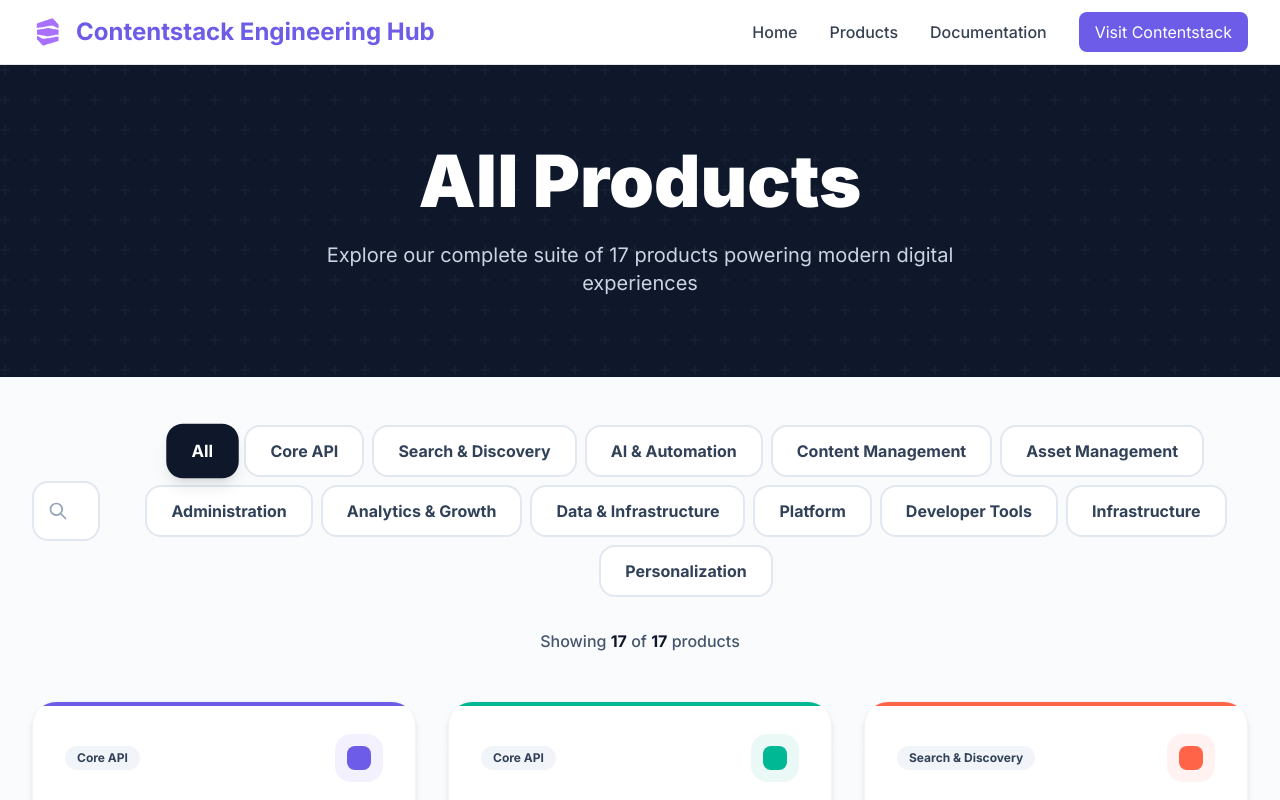
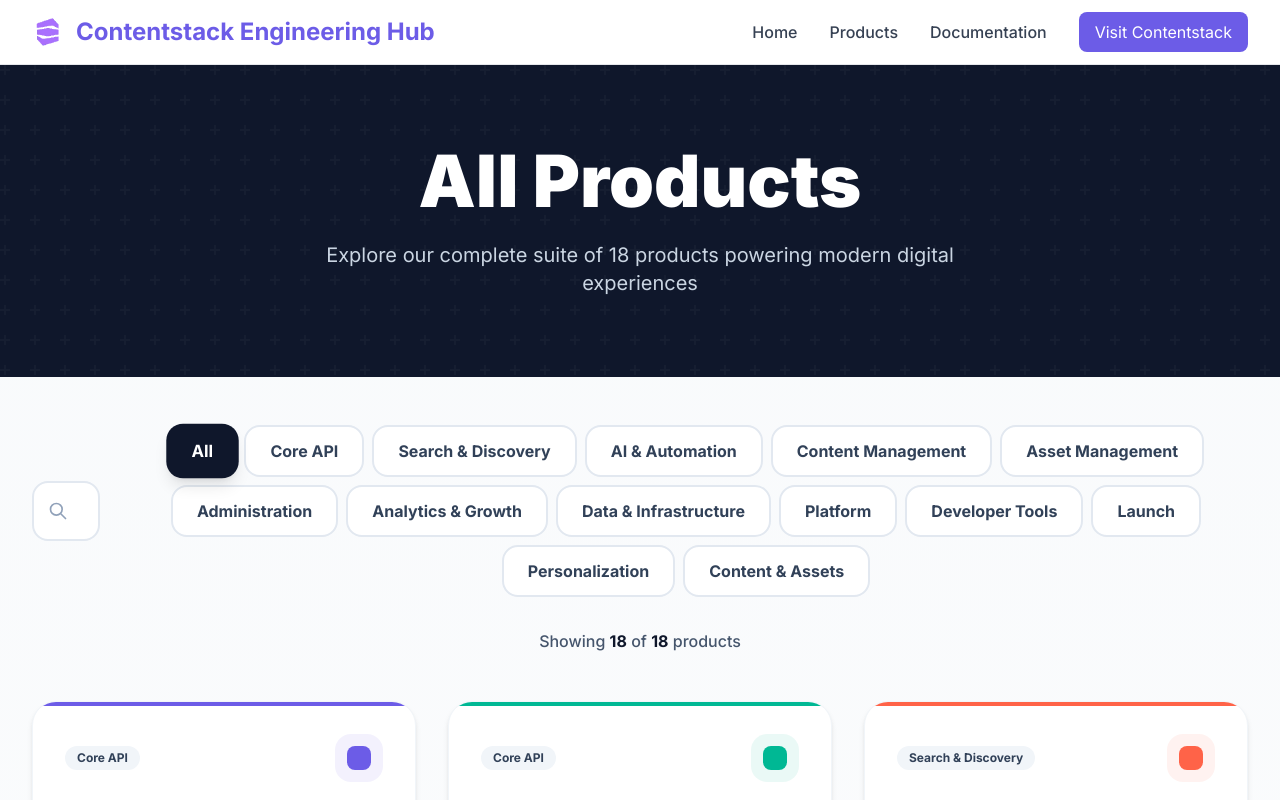
Before and after one commit to Malligarjunan/contentstackengineeringhub, a Next.js app: page /products in a window 1280 px wide. Shown: the top 800 px of the page. Built offline with nearby package versions, Linux system fonts and the light colour scheme.

Commit message:
Add Brand Kit product and reduce CTA section size
- Add new Brand Kit product with full details, team members, and tech stack
- Reduce 'Ready to dive in?' CTA section size by 44% for better proportions
- Update homepage layout with more compact footer section

```diff
--- a/data/products.ts
+++ b/data/products.ts
@@ -33,7 +33,7 @@
         technologies: ["Node.js", "TypeScript", "Express", "MongoDB", "Redis"]
       },
       {
-        category: "Infrastructure",
+        category: "Launch",
         technologies: ["AWS", "Kubernetes", "Docker", "CloudFront"]
       },
       {
@@ -1136,7 +1136,7 @@
     slug: "launch",
     shortDescription: "Front-end hosting and deployment platform with edge optimization.",
     fullDescription: "Fully integrated front-end hosting solution with automated deployments, edge optimization, and seamless integration with Contentstack CMS.",
-    category: "Infrastructure",
+    category: "Launch",
     color: "#0984E3",
     videoUrl: "https://www.youtube.com/watch?v=pXvbgVxV38U",
     techStack: [
@@ -1272,5 +1272,149 @@
         contacts: ["data-insights@contentstack.com"]
       }
     ]
+  },
+  {
+    id: "brand-kit",
+    title: "Brand Kit",
+    slug: "brand-kit",
+    shortDescription: "Centralized brand asset management and style guide platform for consistent brand experiences.",
+    fullDescription: "Brand Kit is a comprehensive digital brand management platform that centralizes brand assets, design tokens, guidelines, and resources. It ensures brand consistency across all digital touchpoints by providing teams with easy access to logos, colors, typography, components, and usage guidelines.",
+    category: "Content & Assets",
+    color: "#FF6B9D",
+    videoUrl: "https://www.youtube.com/watch?v=AHrK21gNhE4",
+    academyUrl: "https://www.contentstack.com/academy/brand-management",
+    cicdDiagramUrl: "https://whimsical.com/brand-kit-cicd",
+    observabilityDashboards: [
+      {
+        name: "Brand Kit Analytics",
+        url: "https://grafana.contentstack.com/d/brand-kit-analytics",
+        description: "Asset usage, download metrics, and engagement tracking",
+        type: "grafana"
+      },
+      {
+        name: "Brand Kit Performance",
+        url: "https://datadog.contentstack.com/dashboard/brand-kit",
+        description: "API response times and CDN performance",
+        type: "datadog"
+      }
+    ],
+    techStack: [
+      {
+        category: "Frontend",
+        technologies: ["React", "Next.js", "TypeScript", "Tailwind CSS", "Zustand"]
+      },
+      {
+        category: "Backend",
+        technologies: ["Node.js", "Express", "PostgreSQL", "Redis", "S3"]
+      },
+      {
+        category: "Design System",
+        technologies: ["Design Tokens", "Storybook", "Figma API", "Style Dictionary"]
+      },
+      {
+        category: "Testing",
+        technologies: ["Jest", "Playwright", "Chromatic", "Accessibility Testing"]
+      }
+    ],
+    architectureDiagrams: [
+      {
+        title: "Brand Asset Distribution",
+        description: "Global CDN architecture for brand asset delivery and management",
+        imageUrl: "/architecture/brand-kit-cdn.png",
+        whimsicalUrl: "https://whimsical.com/brand-kit-architecture"
+      },
+      {
+        title: "Design Token Pipeline",
+        description: "Automated token synchronization from Figma to production",
+        imageUrl: "/architecture/brand-kit-tokens.png",
+        whimsicalUrl: "https://whimsical.com/brand-kit-tokens"
+      }
+    ],
+    repositoryUrl: "https://github.com/contentstack/brand-kit",
+    localDevSetup: `
+# Prerequisites
+- Node.js 18+
+- PostgreSQL 14+
+- Redis 7+
+- AWS CLI (for S3 access)
+
+# Setup Steps
+1. Clone the repository: git clone https://github.com/contentstack/brand-kit
+2. Install dependencies: npm install
+3. Copy environment file: cp .env.example .env
+4. Configure AWS credentials for S3
+5. Setup database: npm run db:setup
+6. Seed sample brand data: npm run db:seed
+7. Start development server: npm run dev
+8. Access at http://localhost:3000
+    `,
+    cicdProcess: "GitHub Actions pipeline with automated visual regression testing, design token validation, and multi-region deployments. Includes automatic Figma sync and asset optimization.",
+    gitBranchingStrategy: "Trunk-based development with feature flags. Main branch deploys to production with automated rollback capabilities.",
+    teamMembers: [
+      {
+        name: "Sarah Chen",
+        role: "Product Lead",
+        email: "sarah.chen@contentstack.com",
+        avatar: "https://api.dicebear.com/7.x/avataaars/svg?seed=Sarah"
+      },
+      {
+        name: "David Park",
+        role: "Frontend Engineer",
+        email: "david.park@contentstack.com",
+        avatar: "https://api.dicebear.com/7.x/avataaars/svg?seed=David"
+      },
+      {
+        name: "Emma Wilson",
+        role: "Design Systems Engineer",
+        email: "emma.wilson@contentstack.com",
+        avatar: "https://api.dicebear.com/7.x/avataaars/svg?seed=Emma"
+      },
+      {
+        name: "Alex Turner",
+        role: "QA Engineer",
+        email: "alex.turner@contentstack.com",
+        avatar: "https://api.dicebear.com/7.x/avataaars/svg?seed=Alex"
+      }
+    ],
+    teamPractices: [
+      "Daily standups at 9:30 AM",
+      "Bi-weekly design system reviews",
+      "Cross-functional collaboration with design team",
+      "Accessibility-first development",
+      "Regular brand audit sessions"
+    ],
+    guidelines: [
+      "Follow WCAG 2.1 AA accessibility standards",
+      "Maintain design token documentation",
+      "Version all brand assets properly",
+      "Ensure consistent naming conventions",
+      "Optimize all assets for web delivery"
+    ],
+    testStrategies: [
+      "Visual regression testing with Chromatic",
+      "Accessibility testing with axe-core",
+      "Cross-browser compatibility testing",
+      "Performance testing for asset delivery",
+      "User acceptance testing with design team"
+    ],
+    testingTools: ["Jest", "Playwright", "Chromatic", "Lighthouse", "axe DevTools"],
+    sprintProcess: "2-week sprints with design sync in week 1 and release in week 2. Monthly brand governance reviews.",
+    dependencies: [
+      {
+        team: "DAM Team",
+        description: "Asset storage and retrieval integration",
+        contacts: ["dam-team@contentstack.com"]
+      },
+      {
+        team: "Design Team",
+        description: "Brand guidelines and design tokens",
+        contacts: ["design@contentstack.com"]
+      },
+      {
+        team: "DevOps",
+        description: "CDN configuration and asset pipeline",
+        contacts: ["devops@contentstack.com"]
+      }
+    ]
   }
 ];
```
Also changed, not shown: app/page.tsx (+7 -7 lines).
